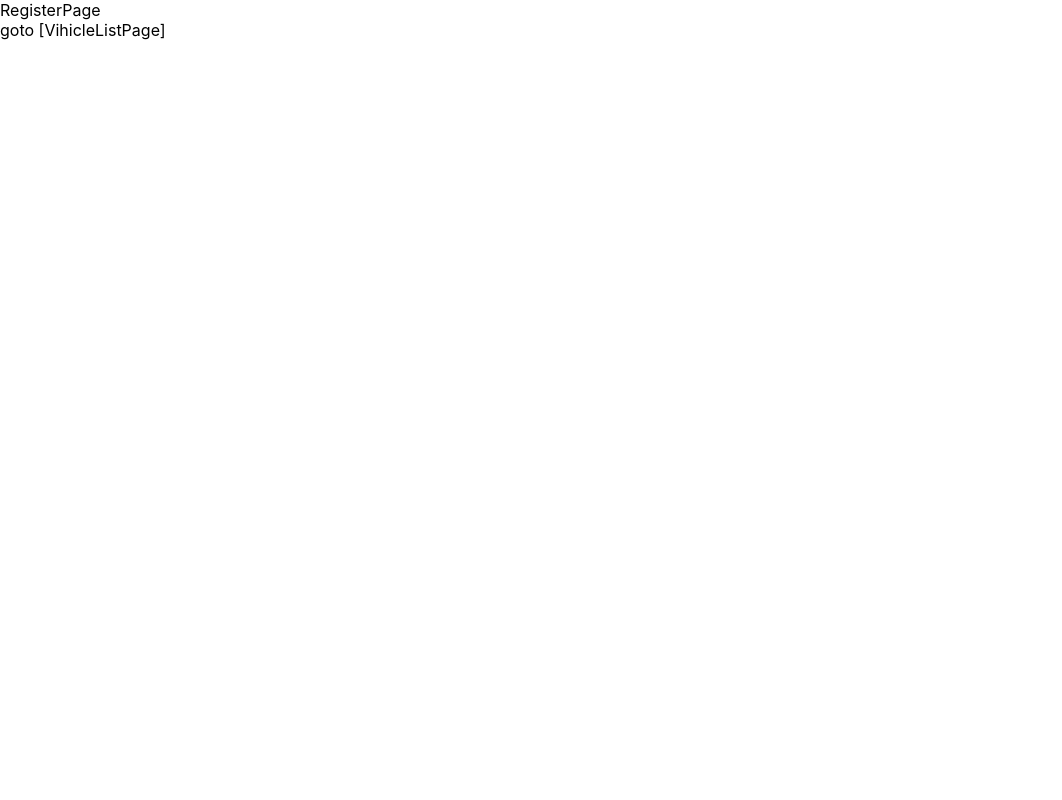
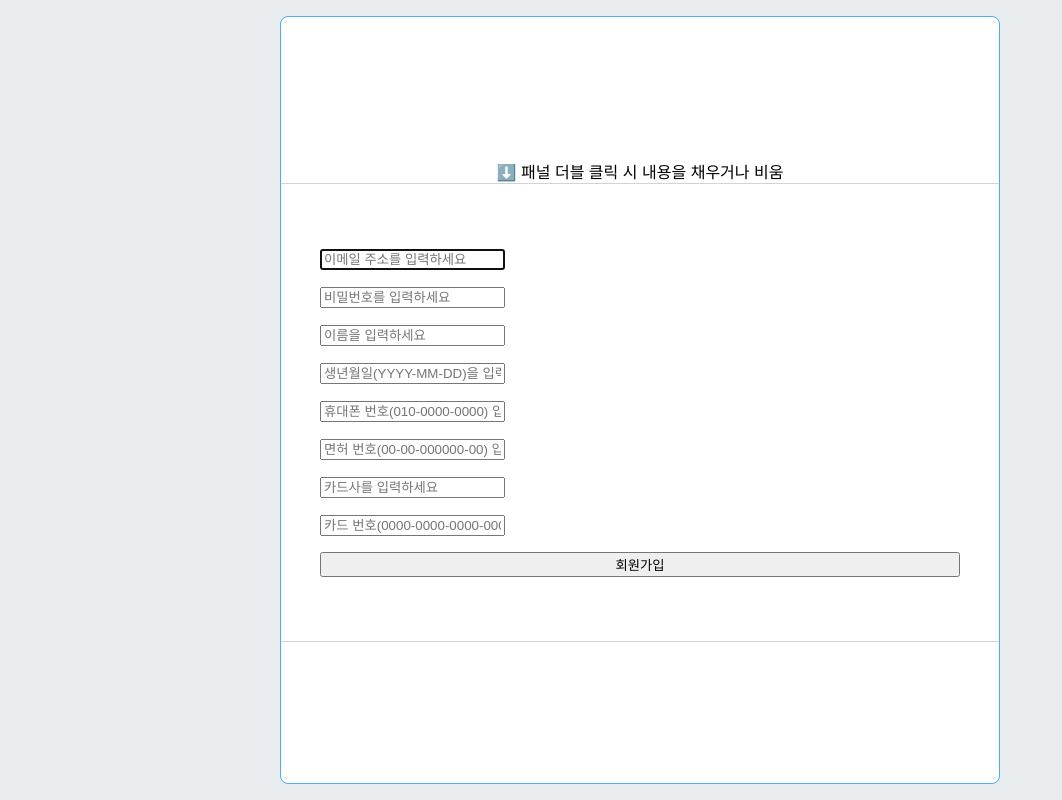
Before and after one commit to bluecnt/rental-cars, a React (Create React App) app in the folder 2 _ front-end/user-app/: page /register in a window 1280 px wide. Shown: the whole page, without its empty margins (0-1062 px from the left). Built offline with nearby package versions, Linux system fonts and the light colour scheme.

Commit message:
[user-app] <RegisterPage> 작성

```diff
--- a/2 _ front-end/user-app/src/App.tsx
+++ b/2 _ front-end/user-app/src/App.tsx
@@ -54,6 +54,8 @@ const App = () => {
 */
 
 const App = () => {
+  console.clear();
+
   return (
     <BrowserRouter>
       <Routes>
--- a/2 _ front-end/user-app/src/components/common/ContentContainer.css
+++ b/2 _ front-end/user-app/src/components/common/ContentContainer.css
@@ -17,6 +17,7 @@
   box-sizing: border-box;
 
   display: flex;
+  flex-direction: column;
   justify-content: center;
   align-items: center;
   flex-shrink: 0;
--- a/2 _ front-end/user-app/src/modules/rest-clients/users.ts
+++ b/2 _ front-end/user-app/src/modules/rest-clients/users.ts
@@ -1,4 +1,6 @@
 // [SGLEE:20240205MON_145600] Created
+
+import { RegisterDTO } from "../../pages/3_RegisterPage";
 
 // # 로그인 상태 얻기
 export const is_login = async (): Promise<boolean> => {
@@ -11,3 +13,10 @@ export const do_login = async (email: string, pw: string): Promise<string> => {
   //return "이메일 주소 또는 비밀번호를 확인하세요!";
   return "관리자로부터 승인이 나지 않았습니다!";
 };
+
+// # 회원가입 하기
+export const do_register = async (dto: RegisterDTO): Promise<string> => {
+  return ""; // 성공
+  //return "이미 가입한 이메일 주소입니다!";
+  //return "이미 가입한 휴대폰 번호 입니다!";
+};
--- a/2 _ front-end/user-app/src/modules/utils/BlueHtmlElem.ts
+++ b/2 _ front-end/user-app/src/modules/utils/BlueHtmlElem.ts
@@ -10,3 +10,25 @@ export const _$ = (sel: string): HTMLElement | null => {
 
   return el;
 };
+
+export const _focus = (id: string) => {
+  const el = _$(`#${id}`);
+  el?.focus();
+};
+
+export const _getValue = (id: string): string => {
+  const el = _$(`#${id}`) as HTMLInputElement;
+  let value = "";
+  if (el) {
+    value = el ? el.value : "";
+  }
+
+  return value;
+};
+
+export const _setValue = (id: string, value: string) => {
+  const el = _$(`#${id}`) as HTMLInputElement;
+  if (el) {
+    el.value = value;
+  }
+};
--- a/2 _ front-end/user-app/src/pages/3_RegisterPage.tsx
+++ b/2 _ front-end/user-app/src/pages/3_RegisterPage.tsx
@@ -1,19 +1,305 @@
 // [SGLEE:20240205MON_121200] Created
 
+import { useEffect, useRef, useState } from "react";
 import { useNavigate } from "react-router-dom";
+import { _focus, _getValue, _setValue } from "../modules/utils/BlueHtmlElem";
+import PageContainer from "../components/common/PageContainer";
+import ContentContainer from "../components/common/ContentContainer";
+import { Alert, Button, FormControl, Modal } from "react-bootstrap";
+import { do_register } from "../modules/rest-clients/users";
+
+interface ModalTag {
+  requestOk: boolean;
+}
+
+interface RegisterPageState {
+  modalTitle: string;
+  modalText: string;
+  modalShow: boolean;
+  modalTag: ModalTag;
+}
+
+export class RegisterDTO {
+  email = "";
+  pw = "";
+  name = "";
+  birthday = ""; // YYYY-MM-DD
+  phone_number = ""; // 010-0000-0000
+  license_number = ""; // 00-00-000000-00
+  card_company = "";
+  card_number = ""; // 0000-0000-0000-0000
+
+  constructor(
+    email = "",
+    pw = "",
+    name = "",
+    birthday = "",
+    phone_number = "",
+    license_number = "",
+    card_company = "",
+    card_number = ""
+  ) {
+    this.email = email;
+    this.pw = pw;
+    this.name = name;
+    this.birthday = birthday;
+    this.phone_number = phone_number;
+    this.license_number = license_number;
+    this.card_company = card_company;
+    this.card_number = card_number;
+  }
+
+  toString(): string {
+    return (
+      `${this.email} / ${this.pw} / ${this.name} / ${this.birthday}` +
+      ` / ${this.phone_number} ${this.license_number}` +
+      ` / ${this.card_company} / ${this.card_number}`
+    );
+  }
+}
 
 const RegisterPage = () => {
+  const [state, setState] = useState<RegisterPageState>({
+    modalTitle: "BLUECNT Rental Cars",
+    modalText: "",
+    modalShow: false,
+    modalTag: { requestOk: false },
+  });
+  const currRegDtoIdx = useRef<number>(0);
   const nav = useNavigate();
 
-  const gotoVehicleListPage = () => {
-    nav("/vehicle-list");
+  const gotoLoginPage = () => {
+    nav("/login");
+  };
+
+  useEffect(() => {
+    _focus("user_email");
+  }, []);
+
+  useEffect(() => {
+    //console.log("rendered");
+    //console.log(state.modalText, state.modalTag);
+
+    if (state.modalTag.requestOk) {
+      gotoLoginPage();
+    }
+  });
+
+  const setRegisterDTO = (dto: RegisterDTO) => {
+    _setValue("user_email", dto.email);
+    _setValue("user_pw", dto.pw);
+    _setValue("name", dto.name);
+    _setValue("birthday", dto.birthday);
+    _setValue("phone_number", dto.phone_number);
+    _setValue("license_number", dto.license_number);
+    _setValue("card_company", dto.card_company);
+    _setValue("card_number", dto.card_number);
+  };
+
+  const getRegisterDTO = (): RegisterDTO => {
+    const dto = new RegisterDTO();
+
+    dto.email = _getValue("user_email");
+    dto.pw = _getValue("user_pw");
+    dto.name = _getValue("name");
+    dto.birthday = _getValue("birthday");
+    dto.phone_number = _getValue("phone_number");
+    dto.license_number = _getValue("license_number");
+    dto.card_company = _getValue("card_company");
+    dto.card_number = _getValue("card_number");
+
+    return dto;
+  };
+
+  const handleClickModalOkBtn = () => {
+    setState((prev) => ({
+      ...prev,
+      modalShow: false,
+      modalTag: { requestOk: prev.modalText === "가입 승인 요청을 하였습니다" },
+    }));
+  };
+
+  const handleDblClickPanel = () => {
+    // setState((prev) => ({
+    //   ...prev,
+    //   modalText: "패널 더블클릭",
+    //   modalShow: true,
+    // }));
+
+    const dtos: RegisterDTO[] = [
+      new RegisterDTO(
+        "aa@bb.com",
+        "1234",
+        "이블루",
+        "1993-05-09",
+        "010-0000-8086",
+        "00-00-000000-00",
+        "국민카드",
+        "0000-0000-0000"
+      ),
+      new RegisterDTO(
+        "cc@dd.com",
+        "5678",
+        "김그린",
+        "1994-05-09",
+        "010-0000-8087",
+        "00-00-000000-00",
+        "신한카드",
+        "0000-0000-0000"
+      ),
+      //
+      new RegisterDTO(),
+    ];
+
+    setRegisterDTO(dtos[currRegDtoIdx.current++ % dtos.length]);
+  };
+
+  const checkField = (id: string, msg: string) => {
+    const email = _getValue(id);
+
+    if (email === "") {
+      setState((prev) => ({
+        ...prev,
+        modalText: msg,
+        modalShow: true,
+      }));
+      _focus(id);
+
+      return false;
+    }
+
+    return true;
+  };
+
+  const handleClickRegBtn = async () => {
+    if (!checkField("user_email", "이메일 주소를 입력하세요")) return;
+    if (!checkField("user_pw", "비밀번호를 입력하세요")) return;
+    if (!checkField("name", "이름을 입력하세요")) return;
+    if (!checkField("birthday", "생년월일(YYYY-MM-DD)을 입력하세요")) return;
+    if (!checkField("phone_number", "휴대폰 번호(010-0000-0000)를 입력하세요"))
+      return;
+    if (
+      !checkField("license_number", "면허 번호(00-00-000000-00)를 입력하세요")
+    )
+      return;
+    if (!checkField("card_company", "카드사를 입력하세요")) return;
+    if (
+      !checkField("card_number", "카드 번호(0000-0000-0000-0000)를 입력하세요")
+    )
+      return;
+
+    const dto = getRegisterDTO();
+
+    // setState((prev) => ({
+    //   ...prev,
+    //   modalText: dto.toString(),
+    //   modalShow: true,
+    // }));
+
+    const msg = await do_register(dto);
+    if (msg === "") {
+      setState((prev) => ({
+        ...prev,
+        modalText: "가입 승인 요청을 하였습니다",
+        modalShow: true,
+      }));
+    } else {
+      setState((prev) => ({
+        ...prev,
+        modalText: msg,
+        modalShow: true,
+      }));
+    }
   };
 
   return (
-    <div>
-      <div>RegisterPage</div>
-      <div onClick={gotoVehicleListPage}>goto [VihicleListPage]</div>
-    </div>
+    <PageContainer>
+      <ContentContainer>
+        <Modal
+          show={state.modalShow}
+          backdrop="static"
+          keyboard={false}
+          centered
+        >
+          <Modal.Header>
+            <Modal.Title>{state.modalTitle}</Modal.Title>
+          </Modal.Header>
+          <Modal.Body>{state.modalText}</Modal.Body>
+          <Modal.Footer>
+            <Button onClick={handleClickModalOkBtn}>확인</Button>
+          </Modal.Footer>
+        </Modal>
+
+        <Alert variant="info">⬇️ 패널 더블 클릭 시 내용을 채우거나 비움</Alert>
+
+        <div
+          style={{
+            padding: "4rem 8rem 4rem 8rem",
+
+            width: "640px",
+
+            border: "1px solid lightgray",
+            borderRadius: "8px",
+
+            display: "flex",
+            flexDirection: "column",
+            justifyContent: "center",
+            gap: "1rem",
+          }}
+          onDoubleClick={handleDblClickPanel}
+        >
+          <div>
+            <FormControl
+              id="user_email"
+              placeholder="이메일 주소를 입력하세요"
+            />
+          </div>
+          <div>
+            <FormControl
+              id="user_pw"
+              type="password"
+              placeholder="비밀번호를 입력하세요"
+            />
+          </div>
+          <div>
+            <FormControl id="name" placeholder="이름을 입력하세요" />
+          </div>
+          <div>
+            <FormControl
+              id="birthday"
+              placeholder="생년월일(YYYY-MM-DD)을 입력하세요"
+            />
+          </div>
+          <div>
+            <FormControl
+              id="phone_number"
+              placeholder="휴대폰 번호(010-0000-0000) 입력하세요"
+            />
+          </div>
+          <div>
+            <FormControl
+              id="license_number"
+              placeholder="면허 번호(00-00-000000-00) 입력하세요"
+            />
+          </div>
+          <div>
+            <FormControl id="card_company" placeholder="카드사를 입력하세요" />
+          </div>
+          <div>
+            <FormControl
+              id="card_number"
+              placeholder="카드 번호(0000-0000-0000-0000)를 입력하세요"
+            />
+          </div>
+
+          <div style={{ display: "flex" }}>
+            <Button style={{ flex: "1" }} onClick={handleClickRegBtn}>
+              회원가입
+            </Button>
+          </div>
+        </div>
+      </ContentContainer>
+    </PageContainer>
   );
 };
 
```
